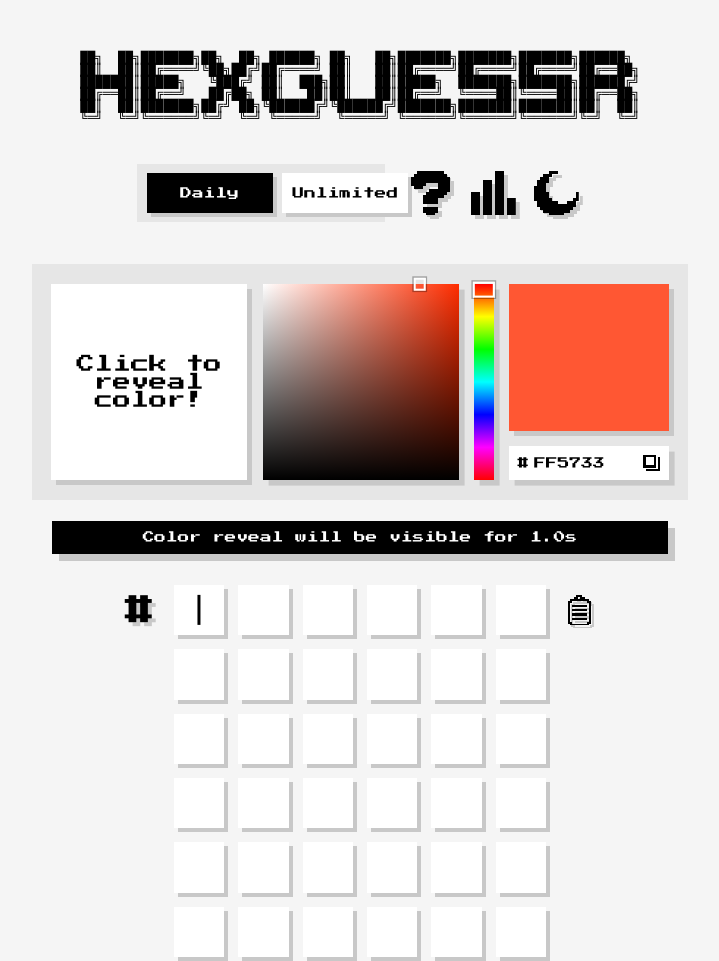
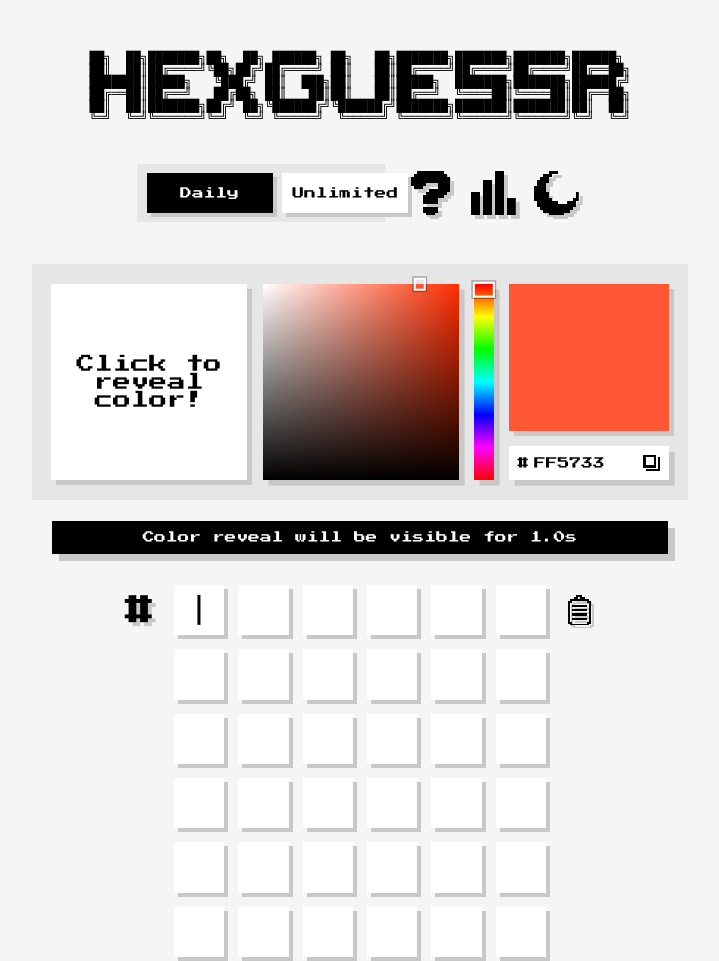
Before and after one commit to KapuuZapuu/HexGuessr, a plain HTML site: page index.html in a window 1280 px wide. Shown: the top 961 px of the page, without its empty margins (280-999 px from the left). Drawn offline with Linux system fonts and the light colour scheme; no server answers.

Commit message:
minor change test

```diff
--- a/styles.css
+++ b/styles.css
@@ -356,7 +356,7 @@ body.modal-open .layout-container {
     user-select: none;
     transition: opacity 0.2s ease;
     text-rendering: optimizeSpeed;
-    letter-spacing: 0;
+    letter-spacing: -0.02em;
     position: relative;
     left: 50%;
     transform: translateX(-50%);
```
